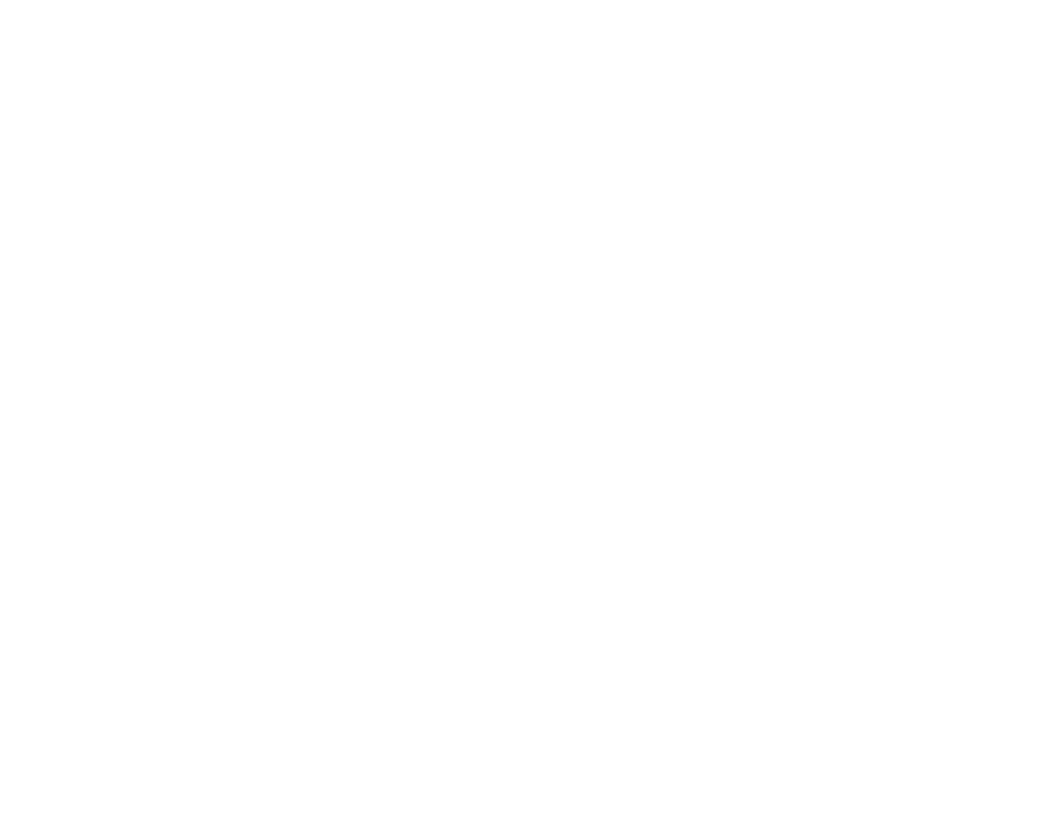
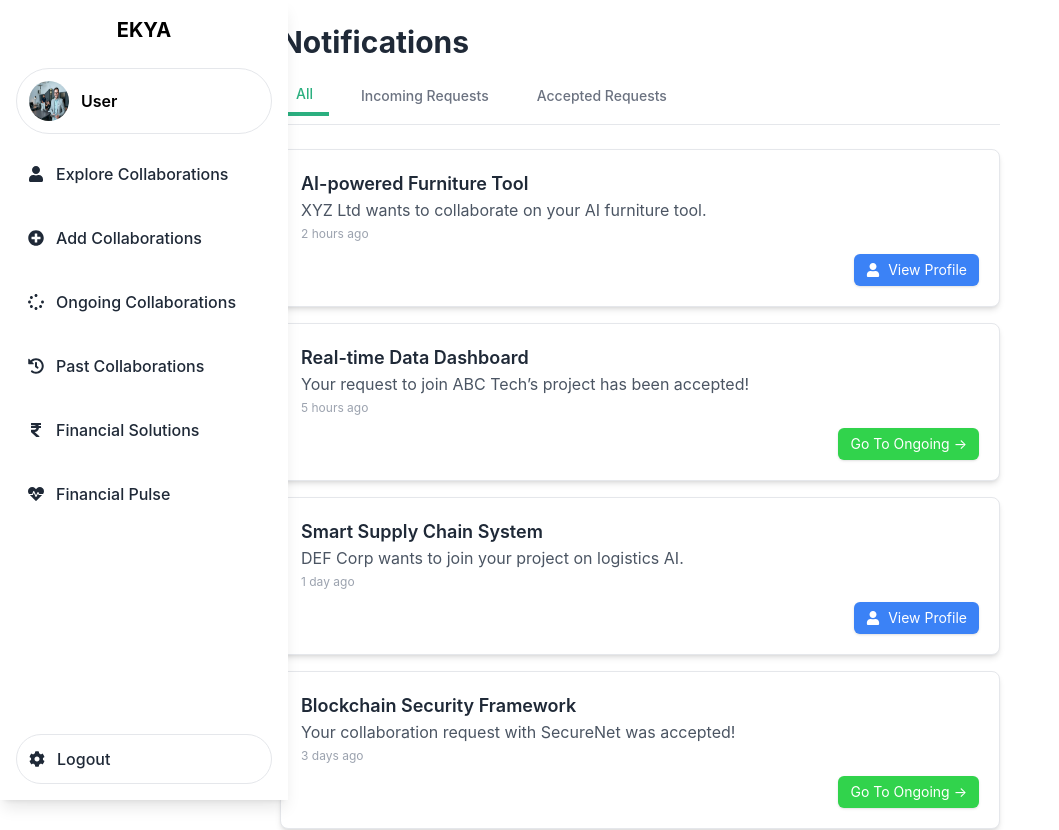
Before and after one commit to AshirSable/Ekya-Fullstack, a React (Create React App) app in the folder frontend/: page /notifications in a window 1280 px wide. Before the commit this address had no page. Shown: the top 830 px of the page, without its empty margins (0-1059 px from the left). Before the commit the page ends 800 px from the top, so only its background shows below. Built offline with nearby package versions, Linux system fonts and the light colour scheme.

Commit message:
notification page

```diff
--- a/frontend/src/App.js
+++ b/frontend/src/App.js
@@ -16,6 +16,7 @@
 import Financial from './Pages/financials';
 import Pulse from './Pages/pulse';
 import Profile from './Pages/profile';
+import Notifications from './Pages/notifications';
 
 export default function App() {
   return (
@@ -36,6 +37,7 @@
           <Route path="financials" element={<Financial/>}/>
           <Route path="pulse" element={<Pulse/>}/>
           <Route path="profile" element={<Profile/>}/>
+          <Route path="notifications" element={<Notifications/>}/>
         </Route>
       </Routes>
     </BrowserRouter>
--- a/frontend/src/Pages/explore.js
+++ b/frontend/src/Pages/explore.js
@@ -5,6 +5,7 @@
 import profile from "../assets/profile.jpeg"
 import exphero from "../assets/Intersect.png"
 import google from "../assets/google.jpeg"
+import TopBar from '../components/topbar';
 
 const App = () => {
   return (
@@ -15,30 +16,7 @@
 
       {/* Main Content */}
       <div className="flex-1 p-8 ml-6 overflow-y-auto">
-        {/* Top Bar */}
-        <div className="flex items-center mb-6 p-2 rounded-2xl bg-white shadow border">
-          {/* Sidebar Toggle Button (if needed) */}
-          <button className="p-2 rounded-full bg-white border ml-4">
-            <svg xmlns="http://www.w3.org/2000/svg" className="h-6 w-6" fill="none" viewBox="0 0 24 24" stroke="currentColor">
-              <path strokeLinecap="round" strokeLinejoin="round" strokeWidth="2" d="M4 6h16M4 12h16m-7 6h7" />
-            </svg>
-          </button>
-
-          {/* Search Bar */}
-          <div className="flex items-center bg-white p-3 rounded-full border w-1/2 ml-6">
-            <FaSearch className="text-gray-400 mr-3" />
-            <input
-              type="text"
-              placeholder="Search here..."
-              className="outline-none w-full"
-            />
-          </div>
-
-          <button className="p-2 rounded-full bg-white border mr-4 ml-auto">
-            <IoMdNotificationsOutline className="text-gray-400 text-2xl" />
-          </button>
-
-        </div>
+        <TopBar/>
 
         <section className="relative bg-cover bg-center bg-[#2BAF7F] rounded-3xl h-[45vh] mb-8 overflow-hidden flex items-center justify-between shadow-md">
           <div className=" flex-col justify-center px-10 mt-[5%]">
--- /dev/null
+++ b/frontend/src/Pages/notifications.js
@@ -0,0 +1,79 @@
+import { useState } from "react";
+import { FaCheck, FaTimes, FaEye, FaUser } from "react-icons/fa";
+import Explorenav from "../components/loginnav";
+
+export default function Notifications() {
+  const [filter, setFilter] = useState("all");
+
+  const notifications = [
+    { id: 1, type: "incoming", topic: "AI-powered Furniture Tool", description: "XYZ Ltd wants to collaborate on your AI furniture tool.", timestamp: "2 hours ago" },
+    { id: 2, type: "accepted", topic: "Real-time Data Dashboard", description: "Your request to join ABC Tech’s project has been accepted!", timestamp: "5 hours ago" },
+    { id: 3, type: "incoming", topic: "Smart Supply Chain System", description: "DEF Corp wants to join your project on logistics AI.", timestamp: "1 day ago" },
+    { id: 4, type: "accepted", topic: "Blockchain Security Framework", description: "Your collaboration request with SecureNet was accepted!", timestamp: "3 days ago" },
+    { id: 5, type: "incoming", topic: "Eco-friendly Packaging AI", description: "GreenTech wants to collaborate on sustainable materials.", timestamp: "6 days ago" },
+    { id: 6, type: "accepted", topic: "AI-driven CRM Platform", description: "CRM Solutions accepted your request to collaborate!", timestamp: "1 week ago" },
+  ];
+
+  const filteredNotifications = notifications.filter(notif => filter === "all" || notif.type === filter);
+
+  return (
+    <div className="max-w-3xl mx-auto p-6">
+      <Explorenav />
+      <h1 className="text-3xl font-bold mb-4 text-gray-800">Notifications</h1>
+
+      {/* Filter Tabs */}
+      <div className="mb-6 flex space-x-4 border-b pb-2">
+        {["all", "incoming", "accepted"].map((type) => (
+          <button
+            key={type}
+            onClick={() => setFilter(type)}
+            className={`px-4 py-2 text-sm font-medium rounded-t-md ${
+              filter === type ? "border-b-4 border-[#2BAF7F] text-[#2BAF7F]" : "text-gray-500 hover:text-gray-700"
+            }`}
+          >
+            {type === "all" ? "All" : type === "incoming" ? "Incoming Requests" : "Accepted Requests"}
+          </button>
+        ))}
+      </div>
+
+      {/* Notifications List */}
+      <div className="space-y-4">
+        {filteredNotifications.map((notif) => (
+          <div
+            key={notif.id}
+            className="p-5 bg-white shadow-md rounded-lg border hover:shadow-lg transition-all duration-200"
+          >
+            <h2 className="text-lg font-semibold text-gray-800">{notif.topic}</h2>
+            <p className="text-gray-600">{notif.description}</p>
+
+            {/* Timestamp */}
+            <p className="text-xs text-gray-400 mt-1">{notif.timestamp}</p>
+
+            {/* Action Buttons */}
+            <div className="flex justify-end space-x-3 mt-3">
+              {notif.type === "incoming" ? (
+                <>
+                  {/* <button className="flex items-center px-3 py-1.5 bg-[#2BAF7F] text-white text-sm rounded-md shadow hover:bg-[#259968] transition">
+                    <FaCheck className="mr-2" /> Accept
+                  </button>
+                  <button className="flex items-center px-3 py-1.5 bg-red-500 text-white text-sm rounded-md shadow hover:bg-red-600 transition">
+                    <FaTimes className="mr-2" /> Reject
+                  </button> */}
+                  <button className="flex items-center px-3 py-1.5 bg-[#3B82F6] text-white text-sm rounded-md shadow hover:bg-[#2563EB] transition">
+                    <FaUser className="mr-2" /> View Profile
+                  </button>
+                </>
+              ) : (
+                <>
+                  <button className="flex items-center px-3 py-1.5 bg-[#31d34c] text-white text-sm rounded-md shadow hover:bg-[#2563EB] transition">
+                    {"Go To Ongoing ->"}
+                  </button>
+                </>
+              )}
+            </div>
+          </div>
+        ))}
+      </div>
+    </div>
+  );
+}
--- /dev/null
+++ b/frontend/src/components/topbar.js
@@ -0,0 +1,91 @@
+import { useState } from "react";
+import { FaSearch } from "react-icons/fa";
+import { IoMdNotificationsOutline } from "react-icons/io";
+import { Link, useLocation } from "react-router-dom";
+
+export default function TopBar() {
+  const [isOpen, setIsOpen] = useState(false);
+//   const location = useLocation();
+//   const activeTab = location.pathname;
+
+  const domains = [
+    "Finance",
+    "Technology",
+    "Consultancy",
+    "Graphic Designing",
+    "Painting",
+    "Transport",
+    "Manufacturing",
+    "Retail",
+    "Healthcare",
+    "Education",
+    "Real Estate",
+    "E-commerce",
+  ];
+
+  return (
+    <div className="flex items-center justify-between px-4 py-2 rounded-xl bg-white shadow border mb-4">
+      {/* Sidebar Toggle Button with Dropdown */}
+      <div
+        className="relative"
+        onMouseEnter={() => setIsOpen(true)}
+        onMouseLeave={() => setIsOpen(false)}
+      >
+        <button className="p-2 rounded-full bg-white border hover:bg-gray-100">
+          <svg
+            xmlns="http://www.w3.org/2000/svg"
+            className="h-5 w-5"
+            fill="none"
+            viewBox="0 0 24 24"
+            stroke="currentColor"
+          >
+            <path
+              strokeLinecap="round"
+              strokeLinejoin="round"
+              strokeWidth="2"
+              d="M4 6h16M4 12h16m-7 6h7"
+            />
+          </svg>
+        </button>
+
+        {/* Dropdown Menu */}
+        {isOpen && (
+          <div className="absolute left-0 mt-2 w-48 bg-white border shadow-lg rounded-lg z-10">
+            <ul className="py-2">
+              {domains.map((domain, index) => (
+                <li
+                  key={index}
+                  className="px-4 py-2 hover:bg-gray-100 cursor-pointer"
+                >
+                  {domain}
+                </li>
+              ))}
+            </ul>
+          </div>
+        )}
+      </div>
+
+      {/* Search Bar - Closer to Dropdown */}
+      <div className="flex items-center bg-white p-2 rounded-full border w-2/5 ml-3">
+        <FaSearch className="text-gray-400 mr-2" />
+        <input
+          type="text"
+          placeholder="Search..."
+          className="outline-none w-full text-sm"
+        />
+      </div>
+
+      {/* Notification Icon */}
+      <Link
+        to="/notifications"
+        className="relative p-2 rounded-full bg-white border hover:bg-gray-100 transition duration-200"
+      >
+        <IoMdNotificationsOutline className="text-gray-600 text-xl" />
+        {/* Notification Badge (optional) */}
+        <span className="absolute top-0 right-0 bg-red-500 text-white text-xs font-bold w-4 h-4 flex items-center justify-center rounded-full -mt-1 -mr-1">
+          3
+        </span>
+      </Link>
+    </div>
+  );
+}
```
